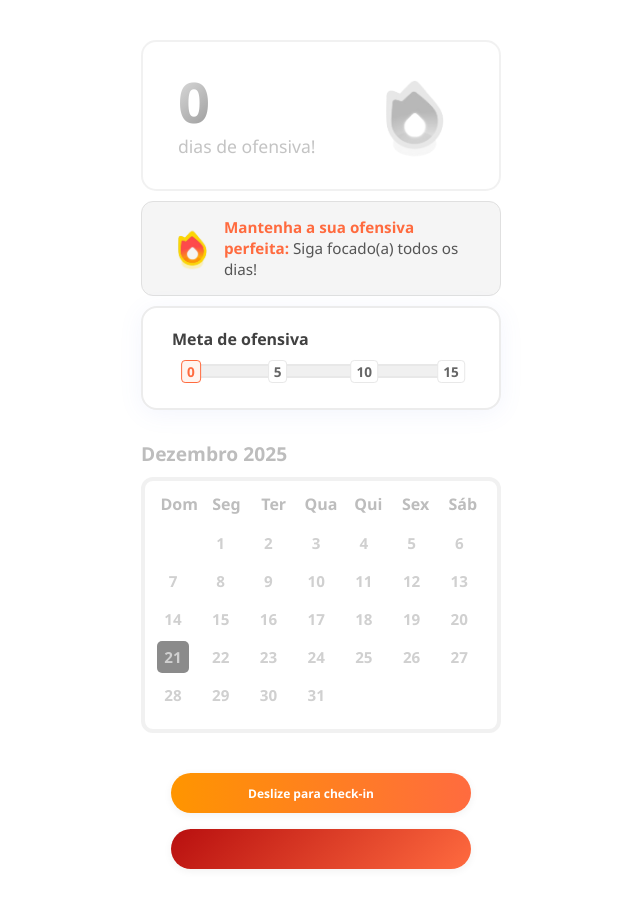
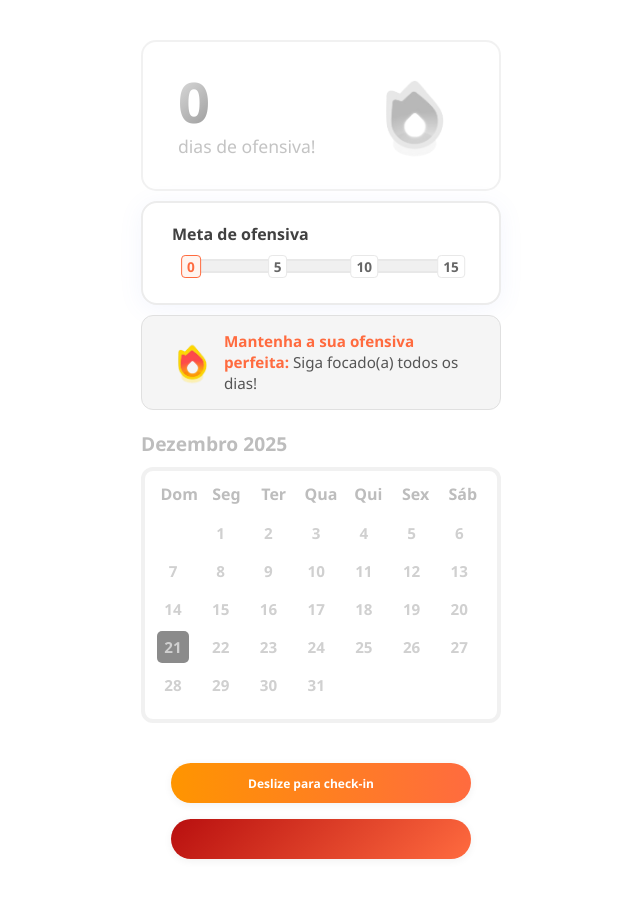
Before and after one commit to themvdiass/constancy, a React (Create React App) app: page / in a window 1280 px wide. Shown: the whole page, without its empty margins (319-959 px from the left). Built offline with nearby package versions, Linux system fonts and the light colour scheme; some icons are missing.

Commit message:
pequenos ajustes

```diff
--- a/src/App.css
+++ b/src/App.css
@@ -157,7 +157,7 @@ h1 {
   align-items: center;
   justify-content: center;
   gap: 7px;
-  margin-bottom: 10px;
+  margin-bottom: 20px;
   border: 1px solid #e0e0e0;
 }
 
@@ -180,7 +180,7 @@ h1 {
 
 
 .goals-container {
-  margin-bottom: 30px;
+  margin-bottom: 10px;
   background: #fff;
   border-radius: 16px;
   box-shadow: 0 4px 24px rgba(102,126,234,0.08);
--- a/src/App.js
+++ b/src/App.js
@@ -239,24 +239,20 @@ function App() {
     <div className="App">
       {/* animação de sucesso removida conforme solicitado */}
       <div className="container">
+
+        {/* Dias de ofensiva */}
         <div className="streak-container">
           <div className={`streak-display ${streak === 0 ? 'grayscale' : ''}`}>
             <div className={`streak-content${checkedInToday ? '' : ' grayscale'}`}>
               <div className="streak-number">{streak}</div>
-              <div className="streak-label">dias de ofensiva!</div>
+              <div className="streak-label">{streak === 1 ? 'dia de ofensiva!' : 'dias de ofensiva!'}</div>
             </div>
             <img src={fireIcon} alt="fire" className={`streak-icon${checkedInToday ? '' : ' grayscale'}`} />
           </div>
         </div>
 
-        <div className="motivation-box">
-          <img src={fireIcon} alt="fire" className="motivation-icon" />
-          <div className="motivation-text">
-            <strong>Mantenha a sua ofensiva perfeita:</strong> Siga focado(a) todos os dias!
-          </div>
-        </div>
-
-        <div className="goals-container">
+        {/* Meta de ofensiva */}
+        <div className="goals-container" style={{ marginTop: 10 }}>
           <h3>Meta de ofensiva</h3>
           {(() => {
             // Base deslizante de 15 em 15: 0,5,10,15 -> quando atingir 15 vira 15,20,25,30 etc.
@@ -301,6 +297,14 @@ function App() {
               </div>
             );
           })()}
+        </div>
+
+        {/* Mantenha sua ofensiva */}
+        <div className="motivation-box">
+          <img src={fireIcon} alt="fire" className="motivation-icon" />
+          <div className="motivation-text">
+            <strong>Mantenha a sua ofensiva perfeita:</strong> Siga focado(a) todos os dias!
+          </div>
         </div>
 
         <div className="calendar">
```
Also changed, not shown: 11 other files (tests, documents, lock files or other folders).
